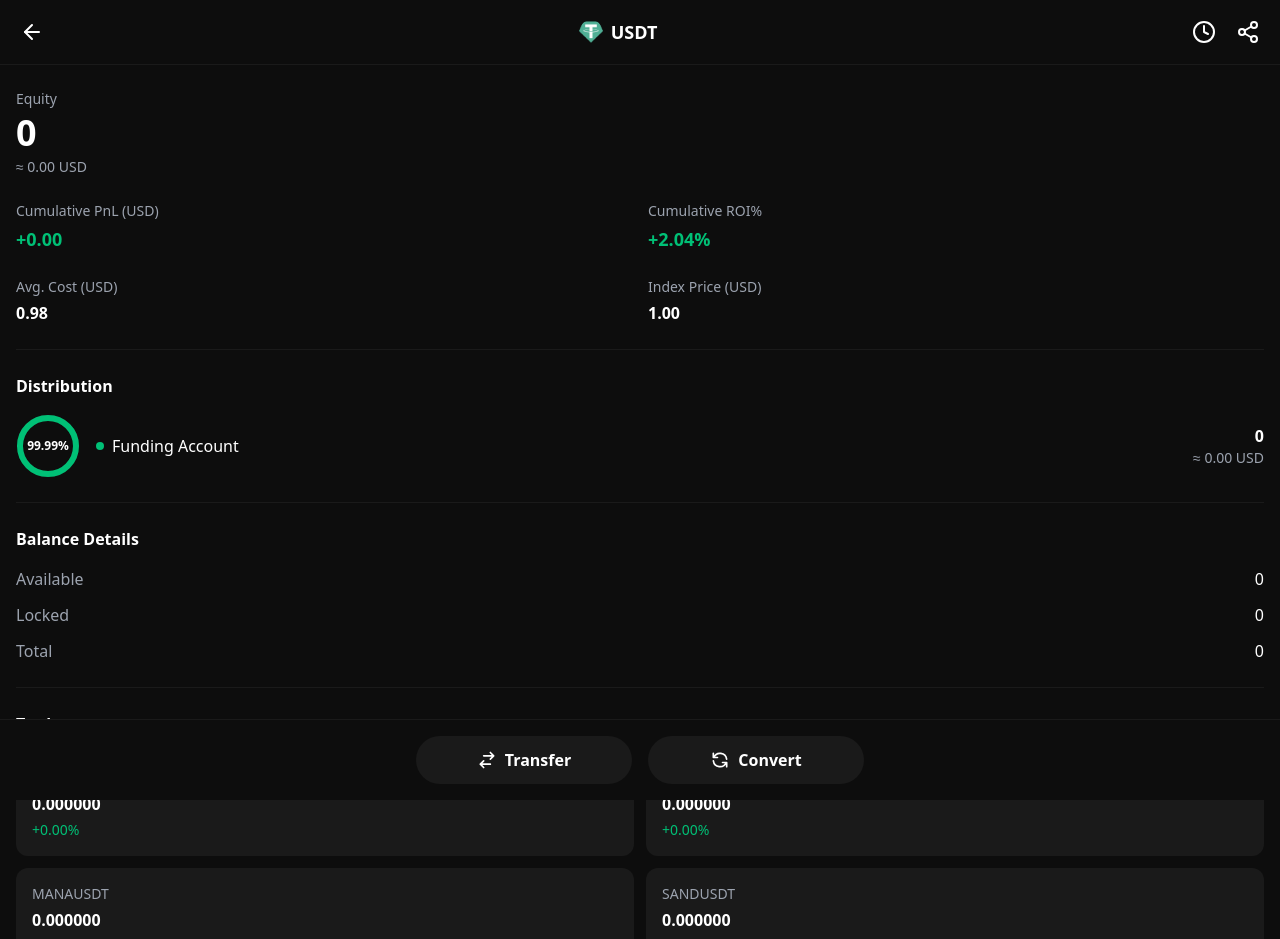
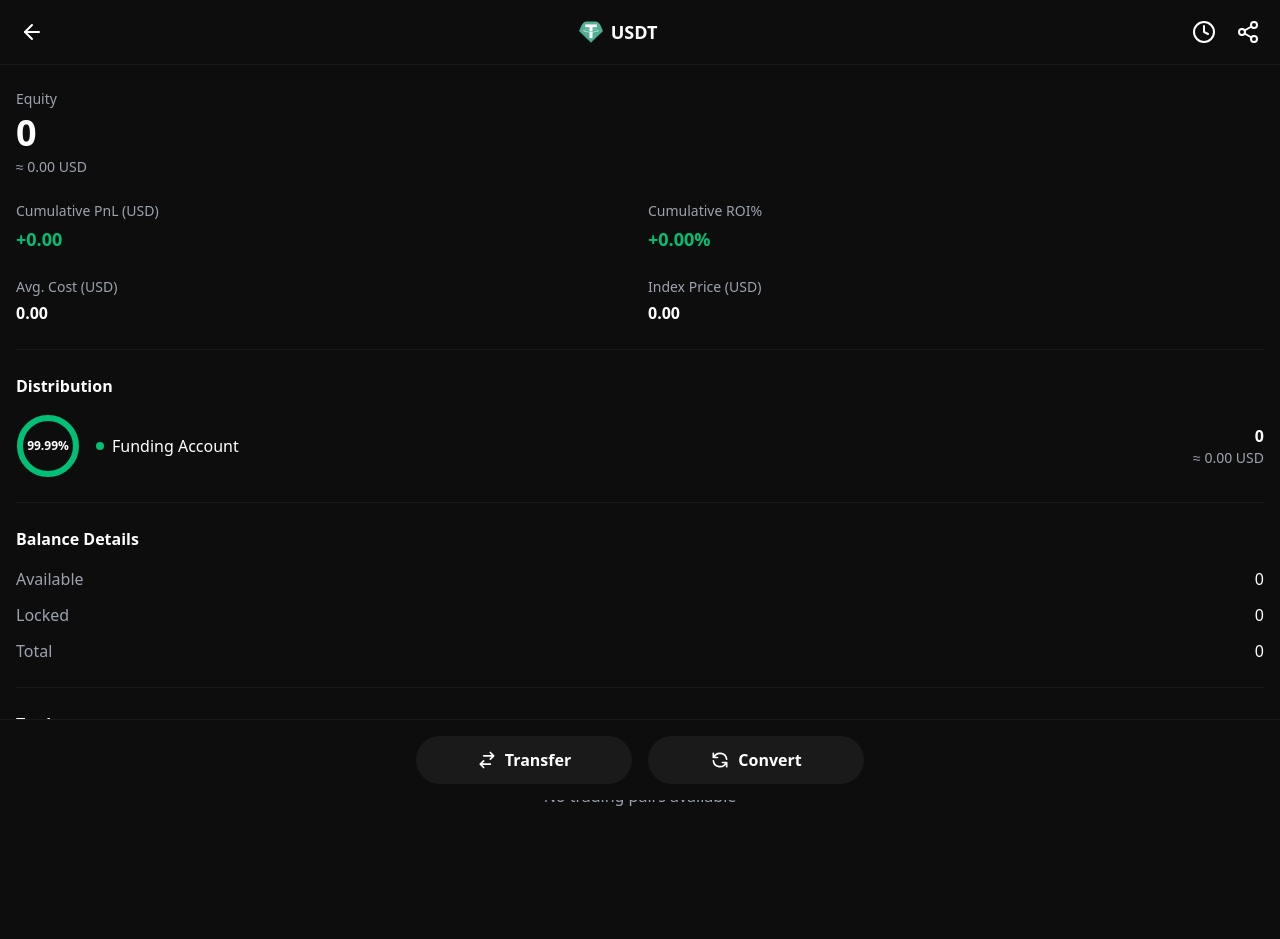
Before and after one commit to Ody10/Bybit-Global, a Next.js app: page /Asset-Coin in a window 1280 px wide. Shown: the top 939 px of the page. Built offline with nearby package versions, Linux system fonts and the light colour scheme; no server answers.

Commit message:
Update page.tsx

```diff
--- a/app/Asset-Coin/page.tsx
+++ b/app/Asset-Coin/page.tsx
@@ -1,10 +1,11 @@
+//app/Asset-Coin/page.tsx - PART 1 OF 2
+
 'use client';
 
 import { useState, useEffect, Suspense } from 'react';
 import { useRouter, useSearchParams } from 'next/navigation';
 import Image from 'next/image';
 import { ArrowLeft, Clock, Share2, X, Link2, Download, Mail, MoreHorizontal } from 'lucide-react';
-import { useMarketPrices, getCoinPrice, getCoinUsdValue, formatPrice } from '@/hooks/useMarketPrices';
 
 // Storage key for persistent currency
 const CURRENCY_STORAGE_KEY = 'selected_fiat_currency';
@@ -70,9 +71,7 @@ const TRADING_PAIRS: Record<string, string[]> = {
   USCT: ['BTCUSDT', 'ETHUSDT', 'SOLUSDT', 'ADAUSDT'],
 };
 
-// ============================================
-// FORMAT WITH COMMAS - e.g., 1,000.00
-// ============================================
+// Format with commas
 const formatWithCommas = (value: number, decimals: number = 2): string => {
   return value.toLocaleString('en-US', {
     minimumFractionDigits: decimals,
@@ -80,35 +79,37 @@ const formatWithCommas = (value: number, decimals: number = 2): string => {
   });
 };
 
-// ============================================
-// FORMAT FULL BALANCE - WITH COMMAS FOR LARGE NUMBERS
-// ============================================
+// Format full balance
 const formatFullBalance = (balance: number): string => {
   if (balance === 0) return '0';
   if (balance === null || balance === undefined || isNaN(balance)) return '0';
 
-  // For extremely small amounts (dust)
   if (balance > 0 && balance < 0.00000001) {
     return balance.toFixed(18).replace(/\.?0+$/, '');
   }
 
-  // For very small amounts
   if (balance > 0 && balance < 0.0001) {
     return balance.toFixed(12).replace(/\.?0+$/, '');
   }
 
-  // For small amounts
   if (balance < 1) {
     return balance.toFixed(8).replace(/\.?0+$/, '');
   }
 
-  // For medium amounts (1-999)
   if (balance < 1000) {
     return balance.toFixed(6).replace(/\.?0+$/, '');
   }
 
-  // For larger amounts - USE COMMAS
   return formatWithCommas(balance, 2);
+};
+
+// Format price
+const formatPrice = (price: number): string => {
+  if (price === 0) return '0';
+  if (price < 0.01) return price.toFixed(8).replace(/\.?0+$/, '');
+  if (price < 1) return price.toFixed(6).replace(/\.?0+$/, '');
+  if (price < 1000) return price.toFixed(2);
+  return formatWithCommas(price, 2);
 };
 
 // CoinIcon component
@@ -287,14 +288,18 @@ const PnLAnalysisModal = ({
   );
 };
 
+// PART 2 OF 2 - Main Component (paste this after Part 1)
+
 // Main component content wrapped in Suspense
 function AssetCoinContent() {
   const router = useRouter();
   const searchParams = useSearchParams();
   const symbol = searchParams.get('symbol') || 'USDT';
 
-  const { prices, loading } = useMarketPrices(5000);
+  const [loading, setLoading] = useState(true);
   const [balance, setBalance] = useState({ total: 0, available: 0, locked: 0 });
+  const [coinPrice, setCoinPrice] = useState(0);
+  const [priceChange, setPriceChange] = useState(0);
   const [showPnLModal, setShowPnLModal] = useState(false);
   const [tradingPairs, setTradingPairs] = useState<Array<{ pair: string; price: number; change: number }>>([]);
 
@@ -310,62 +315,87 @@ function AssetCoinContent() {
 
   const fiatRate = getCurrencyRate(selectedCurrency);
   const coinMeta = COIN_METADATA[symbol] || { name: symbol, color: '#888888' };
-  const coinPrice = getCoinPrice(prices, symbol);
-  const usdValue = getCoinUsdValue(prices, symbol, balance.total);
+  const usdValue = balance.total * coinPrice;
   const fiatValue = usdValue * fiatRate;
 
   // Calculate P&L
   const avgCost = coinPrice * 0.98;
-  const pnlPercent = ((coinPrice - avgCost) / avgCost) * 100;
+  const pnlPercent = coinPrice > 0 ? ((coinPrice - avgCost) / avgCost) * 100 : 0;
   const pnlUsd = usdValue * (pnlPercent / 100);
   const pnlFiat = pnlUsd * fiatRate;
 
-  // Fetch user balance for this coin
+  // Fetch user balance and prices for this coin
   useEffect(() => {
-    const fetchBalance = async () => {
+    const fetchData = async () => {
       try {
         const token = localStorage.getItem('auth_token');
-        if (!token) return;
+        if (!token) {
+          console.log('No auth token found');
+          setLoading(false);
+          return;
+        }
 
         const response = await fetch('/api/user/balances', {
-          headers: { 'Authorization': `Bearer ${token}` },
+          method: 'GET',
+          headers: {
+            'Authorization': `Bearer ${token}`,
+            'Content-Type': 'application/json'
+          },
+          cache: 'no-store',
         });
 
         if (response.ok) {
           const data = await response.json();
+          console.log('Balance data:', data);
+
           if (data.success) {
-            const coinBalance = data.balances.find((b: any) => b.currency === symbol);
+            // Find the balance for this specific coin
+            const coinBalance = data.balances?.find((b: any) => b.currency === symbol);
+
             if (coinBalance) {
               setBalance({
                 total: coinBalance.totalBalance || 0,
                 available: coinBalance.available || 0,
                 locked: coinBalance.locked || 0,
               });
+              setCoinPrice(coinBalance.price || 0);
+            }
+
+            // Get prices from the API response
+            if (data.prices) {
+              setCoinPrice(data.prices[symbol] || 0);
+
+              // Set up trading pairs with prices
+              const pairs = TRADING_PAIRS[symbol] || TRADING_PAIRS.default;
+              const pairData = pairs.map(pair => {
+                const baseSymbol = pair.replace('USDT', '').replace('USDC', '').replace('EUR', '').replace('GBP', '').replace('BTC', '');
+                const price = data.prices[baseSymbol] || 0;
+                return {
+                  pair,
+                  price: price,
+                  change: 0, // Can be calculated from historical data
+                };
+              });
+              setTradingPairs(pairData);
             }
           }
+        } else {
+          const errorData = await response.json();
+          console.error('Balance fetch failed:', response.status, errorData);
         }
       } catch (error) {
-        console.error('Error fetching balance:', error);
+        console.error('Error fetching data:', error);
+      } finally {
+        setLoading(false);
       }
     };
 
-    fetchBalance();
+    fetchData();
+
+    // Refresh every 30 seconds
+    const interval = setInterval(fetchData, 30000);
+    return () => clearInterval(interval);
   }, [symbol]);
-
-  // Fetch trading pairs prices
-  useEffect(() => {
-    const pairs = TRADING_PAIRS[symbol] || TRADING_PAIRS.default;
-    const pairData = pairs.map(pair => {
-      const baseSymbol = pair.replace('USDT', '').replace('USDC', '').replace('EUR', '').replace('GBP', '').replace('BTC', '');
-      const priceData = prices[baseSymbol];
-      return {
-        pair,
-        price: priceData?.price || 0,
-        change: priceData?.change24h || 0,
-      };
-    });
-    setTradingPairs(pairData);
-  }, [prices, symbol]);
 
   const handleHistoryClick = () => {
     router.push(`/CoinDepositDashboard/AssetHistory?coin=${symbol}`);
@@ -420,14 +450,14 @@ function AssetCoinContent() {
 
       {/* Main Content */}
       <div className="px-4 py-6">
-        {/* Equity Section - With selected fiat currency and commas */}
+        {/* Equity Section */}
         <div className="mb-6">
           <div className="text-gray-400 text-sm mb-1">Equity</div>
           <div className="text-4xl font-bold mb-1">{formatFullBalance(balance.total)}</div>
           <div className="text-gray-400 text-sm">≈ {formatWithCommas(fiatValue, 2)} {selectedCurrency}</div>
         </div>
 
-        {/* P&L Stats - With selected fiat currency */}
+        {/* P&L Stats */}
         <div className="grid grid-cols-2 gap-4 mb-6">
           <div>
             <div className="text-gray-400 text-sm mb-1">Cumulative PnL ({selectedCurrency})</div>
@@ -454,7 +484,7 @@ function AssetCoinContent() {
           </div>
         </div>
 
-        {/* Distribution Section - With selected fiat currency and commas */}
+        {/* Distribution Section */}
         <div className="mb-6 pb-6 border-b border-[#1a1a1a]">
           <h3 className="text-white font-semibold mb-4">Distribution</h3>
           <div className="flex items-center gap-4">
@@ -481,7 +511,7 @@ function AssetCoinContent() {
           </div>
         </div>
 
-        {/* Balance Details Section - With commas */}
+        {/* Balance Details Section */}
         <div className="mb-6 pb-6 border-b border-[#1a1a1a]">
           <h3 className="text-white font-semibold mb-4">Balance Details</h3>
           <div className="space-y-3">
@@ -504,7 +534,8 @@ function AssetCoinContent() {
         <div className="mb-6">
           <h3 className="text-white font-semibold mb-4">Trade</h3>
           <div className="grid grid-cols-2 gap-3">
-            {tradingPairs.map((pair) => (
+            {tradingPairs.length > 0 ? (
+              tradingPairs.map((pair) => (
                 <button
                   key={pair.pair}
                   onClick={() => handleTradePair(pair.pair)}
@@ -516,7 +547,12 @@ function AssetCoinContent() {
                     {pair.change >= 0 ? '+' : ''}{pair.change.toFixed(2)}%
                   </div>
                 </button>
-            ))}
+              ))
+            ) : (
+              <div className="col-span-2 text-center text-gray-400 py-8">
+                No trading pairs available
+              </div>
+            )}
           </div>
         </div>
       </div>
```
Lines whose indentation alone changed are shown as unchanged.
